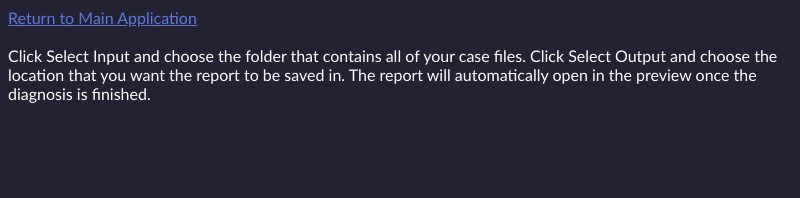
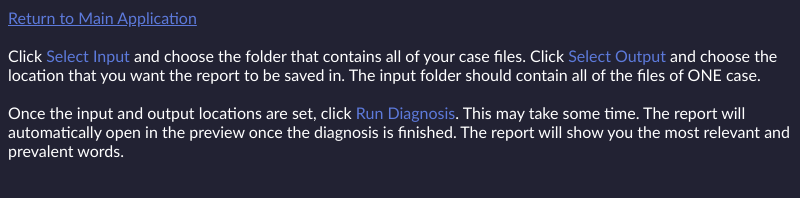
Before and after one commit to Max-Bus/CaseFileAuditor, an Electron app: page guide.html in a window 800 px wide. Drawn offline with Linux system fonts and the light colour scheme.

Commit message:
Updated Guide

```diff
--- a/guide.html
+++ b/guide.html
@@ -9,8 +9,13 @@
             <a href="index.html">Return to Main Application</a>
 
             <br/><br/>
-            Click Select Input and choose the folder that contains all of your case files.
-            Click Select Output and choose the location that you want the report to be saved in.
+            Click <div class="specialText">Select Input</div> and choose the folder that contains all of your case files.
+            Click <div class="specialText">Select Output</div> and choose the location that you want the report to be saved in.
+            The input folder should contain all of the files of ONE case.
+
+            <br/><br/>
+            Once the input and output locations are set, click <div class="specialText">Run Diagnosis</div>. This may take some time.
             The report will automatically open in the preview once the diagnosis is finished.
+            The report will show you the most relevant and prevalent words.
         </body>
     </html>
--- a/stylesheet.css
+++ b/stylesheet.css
@@ -54,3 +54,7 @@ div {
   font-family: "Courier New";
   font-size: 3vh;
 }
+
+.specialText {
+  color: #5d7adb !important;
+}
```
